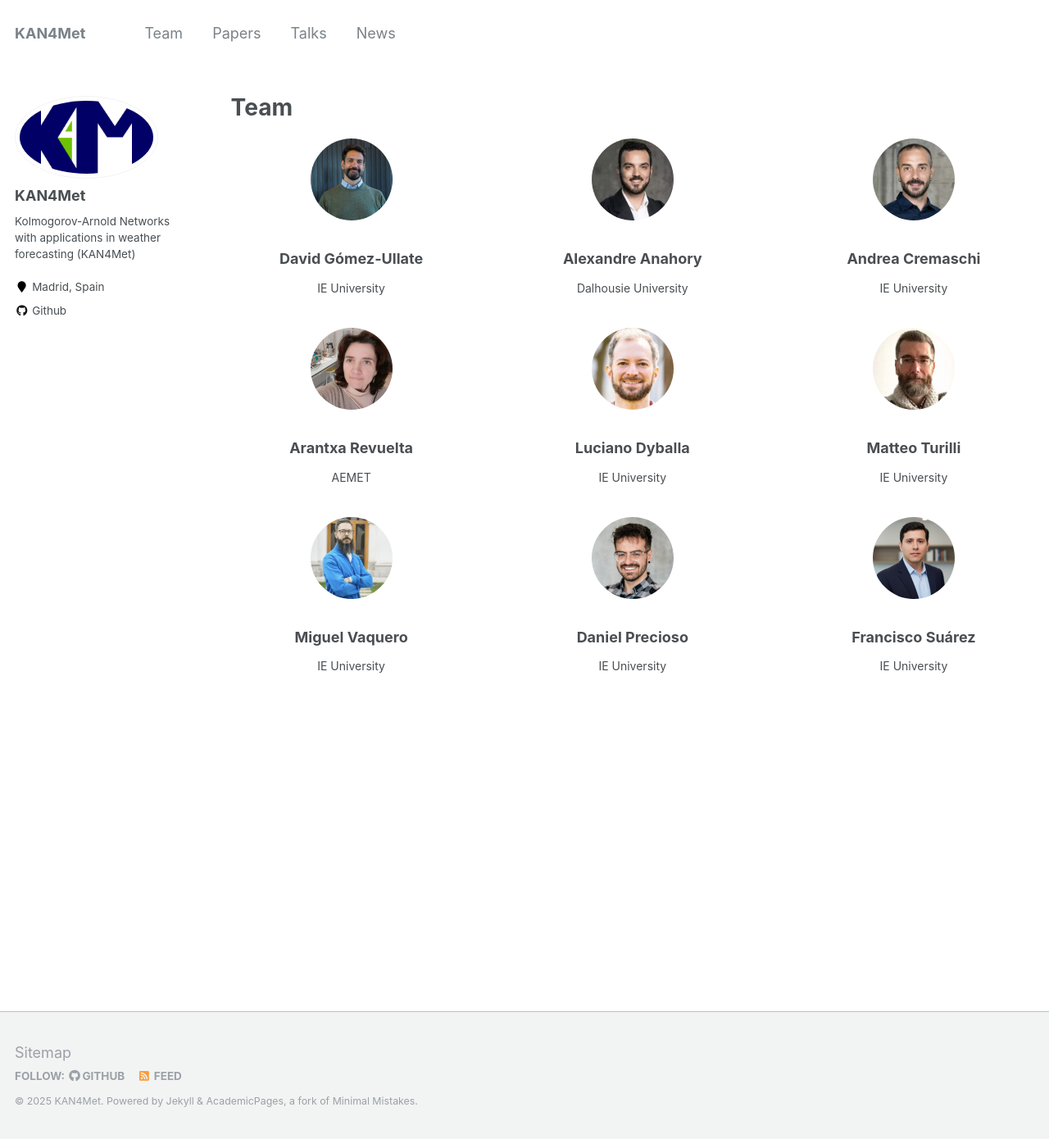
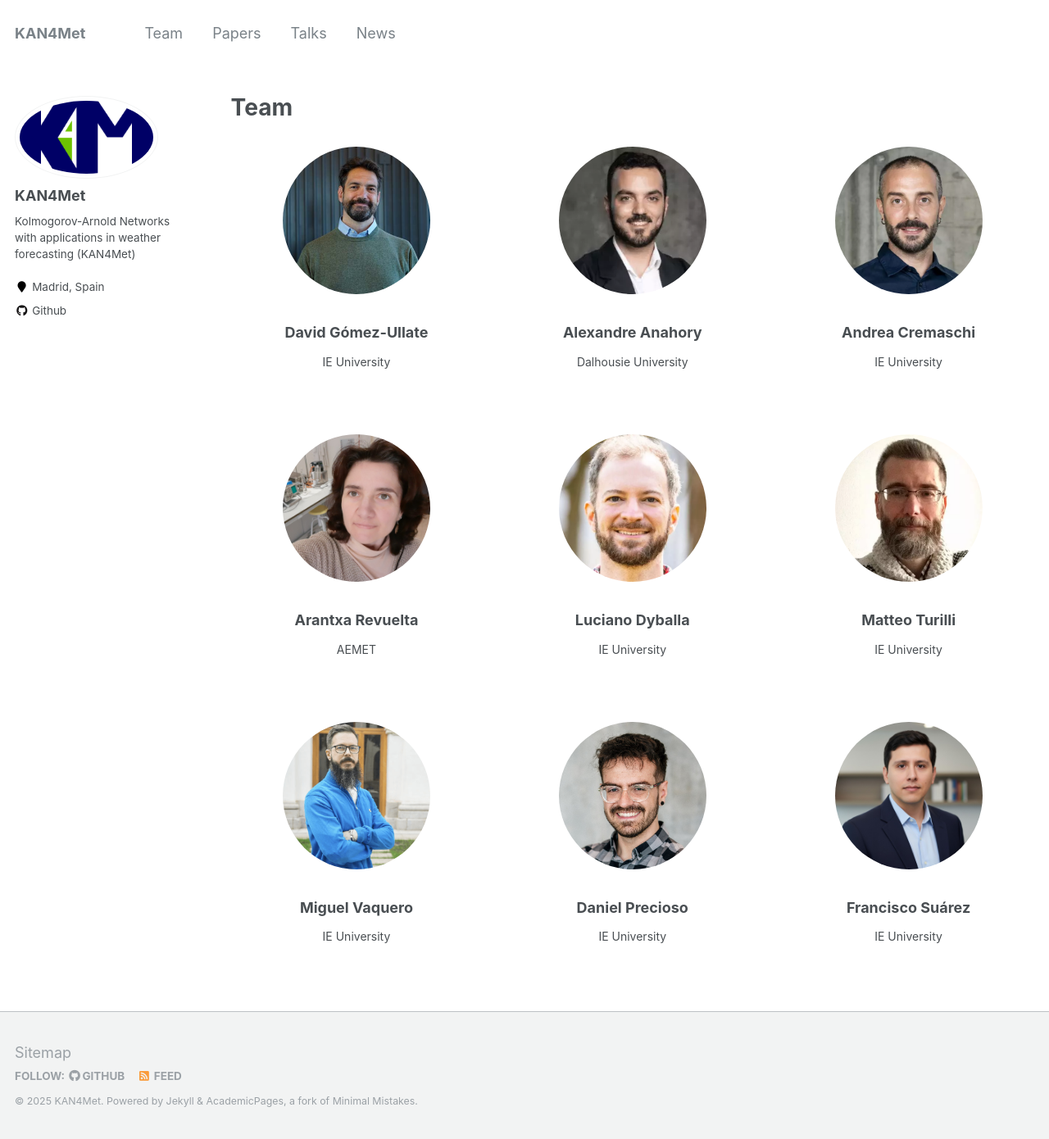
Before and after one commit to IEResearchDatalab/KAN4Met, a Jekyll site: the page built from _pages/team.md, in a window 1280 px wide and 1390 px high. Shown: the whole window at 82% size. Built offline with Jekyll 4.4.1, drawn with Linux system fonts in a browser that asks for light colours.

Commit message:
Refactor team member CSS for improved responsiveness and layout

```diff
--- a/assets/css/team.css
+++ b/assets/css/team.css
@@ -2,16 +2,47 @@
     display: flex;
     flex-wrap: wrap;
     justify-content: space-between;
+    gap: 20px;
   }
 
 .team-member {
-  flex: 0 0 30%;
+  flex: 0 0 calc(33.333% - 20px);
   box-sizing: border-box;
-  padding: 10px;
+  padding: 20px;
   text-align: center;
 }
 
 .team-member img {
     border-radius: 50%;
-    width: 100px;
+    width: 180px;
+    height: 180px;
+    object-fit: cover;
+    transition: transform 0.3s ease;
   }
+
+.team-member img:hover {
+    transform: scale(1.05);
+  }
+
+/* Responsive design for smaller screens */
+@media (max-width: 768px) {
+  .team-member {
+    flex: 0 0 calc(50% - 20px);
+  }
+
+  .team-member img {
+    width: 150px;
+    height: 150px;
+  }
+}
+
+@media (max-width: 480px) {
+  .team-member {
+    flex: 0 0 100%;
+  }
+
+  .team-member img {
+    width: 120px;
+    height: 120px;
+  }
+}
```
